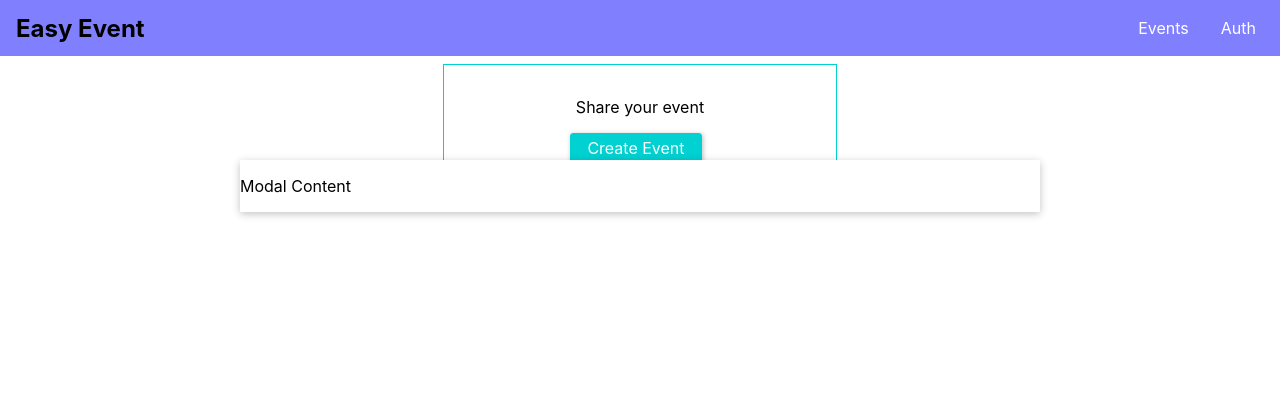
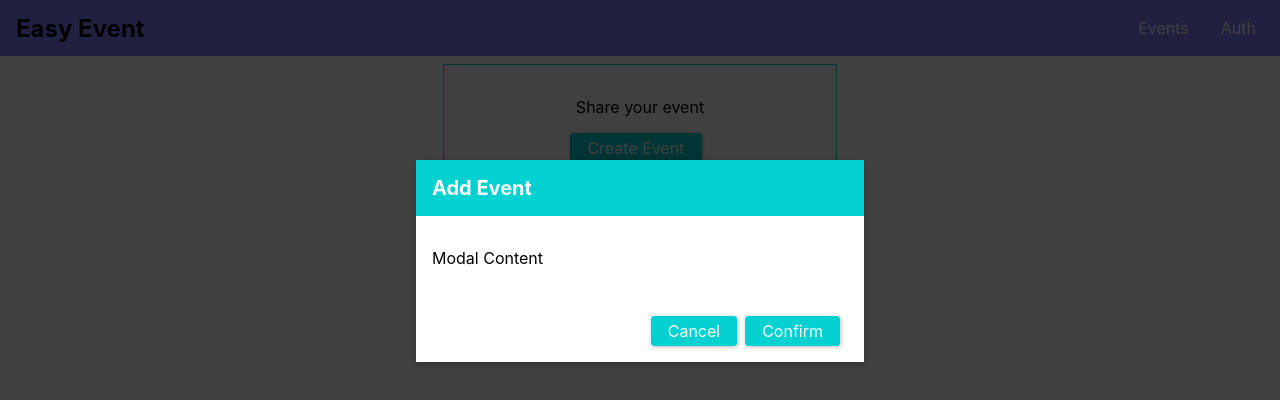
Before and after one commit to HuangStanley050/mini_graphql_client, a React (Create React App) app: page /events in a window 1280 px wide. Both pictures are taken after a click on the button "Create Event". Shown: the top 400 px of the page. Built offline with nearby package versions, Linux system fonts and the light colour scheme.

Commit message:
modal done

```diff
--- /dev/null
+++ b/src/components/backdrop/backdrop.css
@@ -0,0 +1,8 @@
+.backdrop {
+    position: fixed;
+    top: 0;
+    left: 0;
+    height: 100vh;
+    width: 100%;
+    background: rgba(0, 0, 0, 0.75);
+}
--- /dev/null
+++ b/src/components/backdrop/backdrop.js
@@ -0,0 +1,8 @@
+import React from "react";
+import "./backdrop.css";
+
+const Backdrop = () => {
+  return <div className="backdrop" />;
+};
+
+export default Backdrop;
--- a/src/components/events.js
+++ b/src/components/events.js
@@ -1,17 +1,43 @@
 import React, { Component } from "react";
 import Modal from "./modal/modal";
+import Backdrop from "./backdrop/backdrop";
 import "./events.css";
 
 class EventPage extends Component {
+  state = {
+    creating: false
+  };
+
+  startCreateEventHandler = e => {
+    this.setState({ creating: true });
+  };
+
+  onCancelEventHandler = e => {
+    this.setState({ creating: false });
+  };
+
+  onConfirmEventHandler = e => {};
+
   render() {
     return (
       <React.Fragment>
-        <Modal>
-          <p>Modal Content</p>
-        </Modal>
+        {this.state.creating ? <Backdrop /> : null}
+        {this.state.creating ? (
+          <Modal
+            onCancel={this.onCancelEventHandler}
+            onConfirm={this.onConfirmEventHandler}
+            title="Add Event"
+            canConfirm={true}
+            canCancel={true}
+          >
+            <p>Modal Content</p>
+          </Modal>
+        ) : null}
         <div className="events-control">
           <p>Share your event</p>
-          <button className="btn">Create Event</button>
+          <button onClick={this.startCreateEventHandler} className="btn">
+            Create Event
+          </button>
         </div>
       </React.Fragment>
     );
--- a/src/components/modal/modal.css
+++ b/src/components/modal/modal.css
@@ -8,10 +8,31 @@
     left: 10%;
 }
 
+.modal__header {
+    padding: 1rem;
+    background: #01d1d1;
+    color: white;
+}
+
+.modal__header h1 {
+    margin: 0;
+    font-size: 1.25rem;
+}
+
+.modal__content {
+    padding: 1rem;
+}
+
+.modal__actions {
+    display: flex;
+    justify-content: flex-end;
+    padding: 1rem;
+}
+
 @media (min-width:768px) {
 
     .modal {
-        width: 50rem;
-        left: calc((100% - 50rem)/2);
+        width: 28rem;
+        left: calc((100% - 28rem)/2);
     }
 }
--- a/src/components/modal/modal.js
+++ b/src/components/modal/modal.js
@@ -4,10 +4,16 @@ import "./modal.css";
 const Modal = props => {
   return (
     <div className="modal">
-      <header>{props.title}</header>
+      <header className="modal__header">
+        <h1>{props.title}</h1>
+      </header>
       <section className="modal__content">{props.children}</section>
       <section className="modal__actions">
-        {props.canCancel && <button className="btn">Cancel</button>}
+        {props.canCancel && (
+          <button onClick={props.onCancel} className="btn">
+            Cancel
+          </button>
+        )}
         {props.canConfirm && <button className="btn">Confirm</button>}
       </section>
     </div>
```
